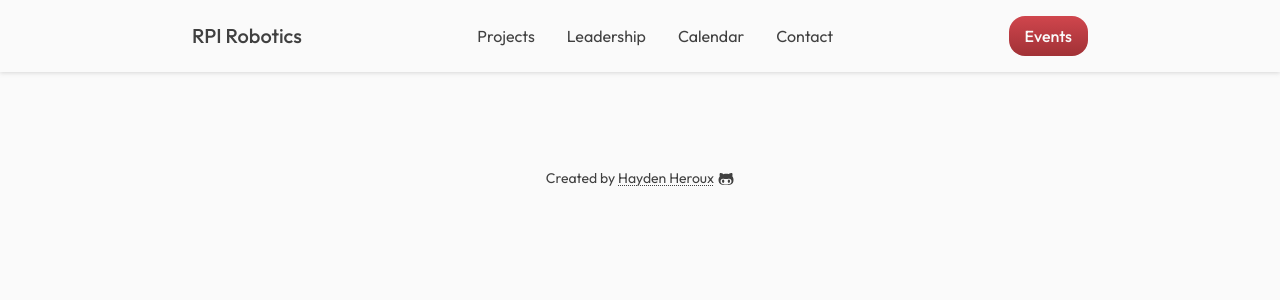
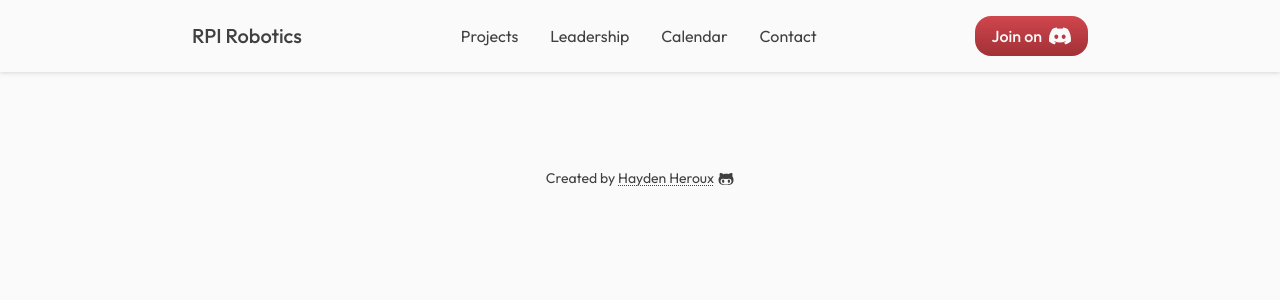
Before and after one commit to haydenheroux/rpi-robotics-website, a React (Vite) app: page / in a window 1280 px wide. Shown: the top 300 px of the page. Built offline with nearby package versions, Linux system fonts and the light colour scheme.

Commit message:
Add 'Join on Discord' to replace Events.

```diff
--- a/src/components/Nav.tsx
+++ b/src/components/Nav.tsx
@@ -1,6 +1,18 @@
 import { useState } from "react";
+import { FaDiscord } from "react-icons/fa6";
 import { MdMenu } from "react-icons/md";
 import { Link } from "react-router";
+
+function DiscordButton() {
+  return (
+    <a
+      href="https://discord.gg/DPWMz5BqZP"
+      className="flex px-4 py-2 justify-center items-center type-large-bold brand-button"
+    >
+      Join on <FaDiscord className="ml-1.5" size={24} />
+    </a>
+  );
+}
 
 function Nav() {
   const [showNav, setShowNav] = useState<boolean>(false);
@@ -27,11 +39,9 @@ function Nav() {
               </Link>
             ))}
           </div>
-          <Link to="/events">
-            <span className="hidden md:flex px-4 py-2 justify-center items-center type-large-bold brand-button">
-              Events
-            </span>
-          </Link>
+          <div className="hidden md:block">
+            <DiscordButton />
+          </div>
           <div className="md:hidden link-hover">
             <MdMenu
               size={24}
@@ -51,11 +61,7 @@ function Nav() {
                 </span>
               </Link>
             ))}
-            <Link to="/events">
-              <span className="px-4 py-2 flex justify-center items-center type-large-bold brand-button">
-                Events
-              </span>
-            </Link>
+            <DiscordButton />
           </div>
         </nav>
       )}
--- a/src/main.tsx
+++ b/src/main.tsx
@@ -8,7 +8,6 @@ import Layout from "./Layout";
 import Leadership from "./Leadership";
 import Calendar from "./Calendar";
 import Contact from "./Contact";
-import Events from "./Events";
 
 createRoot(document.getElementById("root")!).render(
   <StrictMode>
@@ -20,7 +19,6 @@ createRoot(document.getElementById("root")!).render(
           <Route path="leadership" element={<Leadership />} />
           <Route path="calendar" element={<Calendar />} />
           <Route path="contact" element={<Contact />} />
-          <Route path="events" element={<Events />} />
         </Route>
       </Routes>
     </BrowserRouter>
```
Also changed, not shown: src/Events.tsx (deleted, +0 -8 lines).
